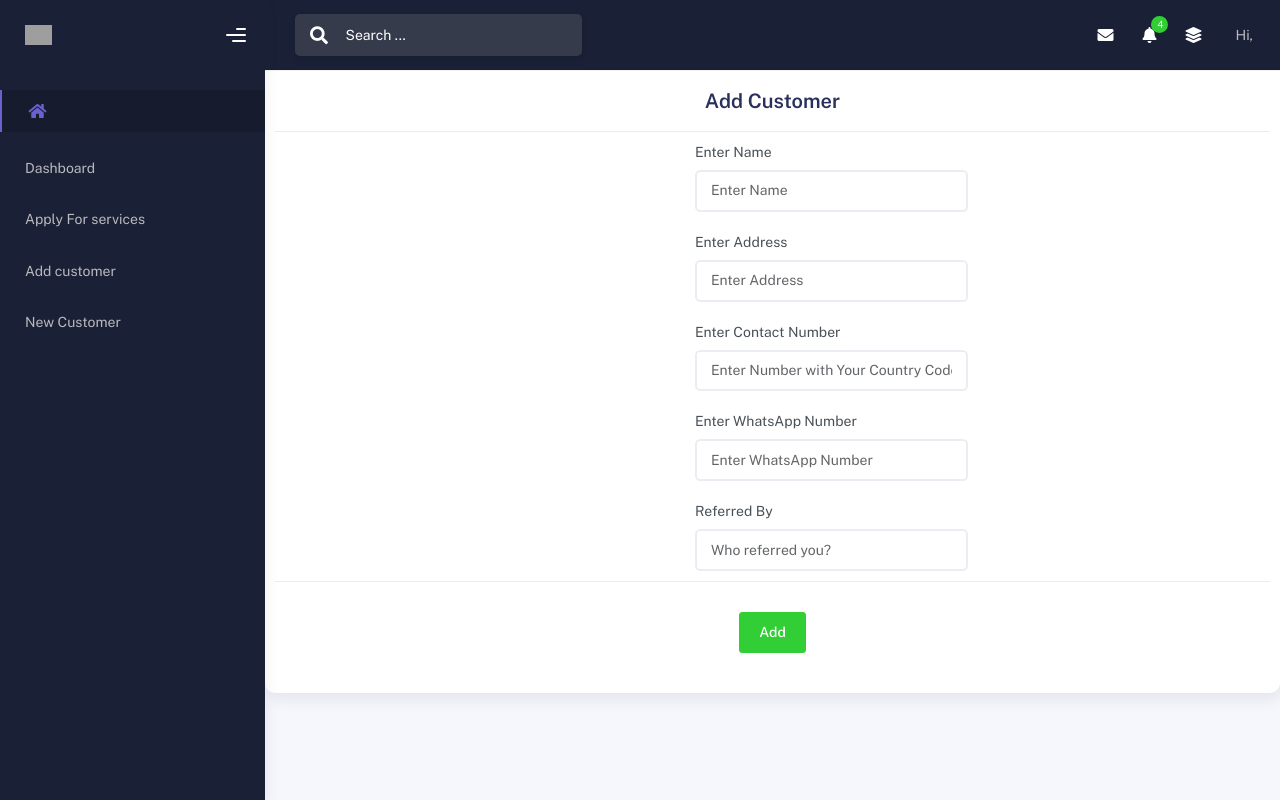
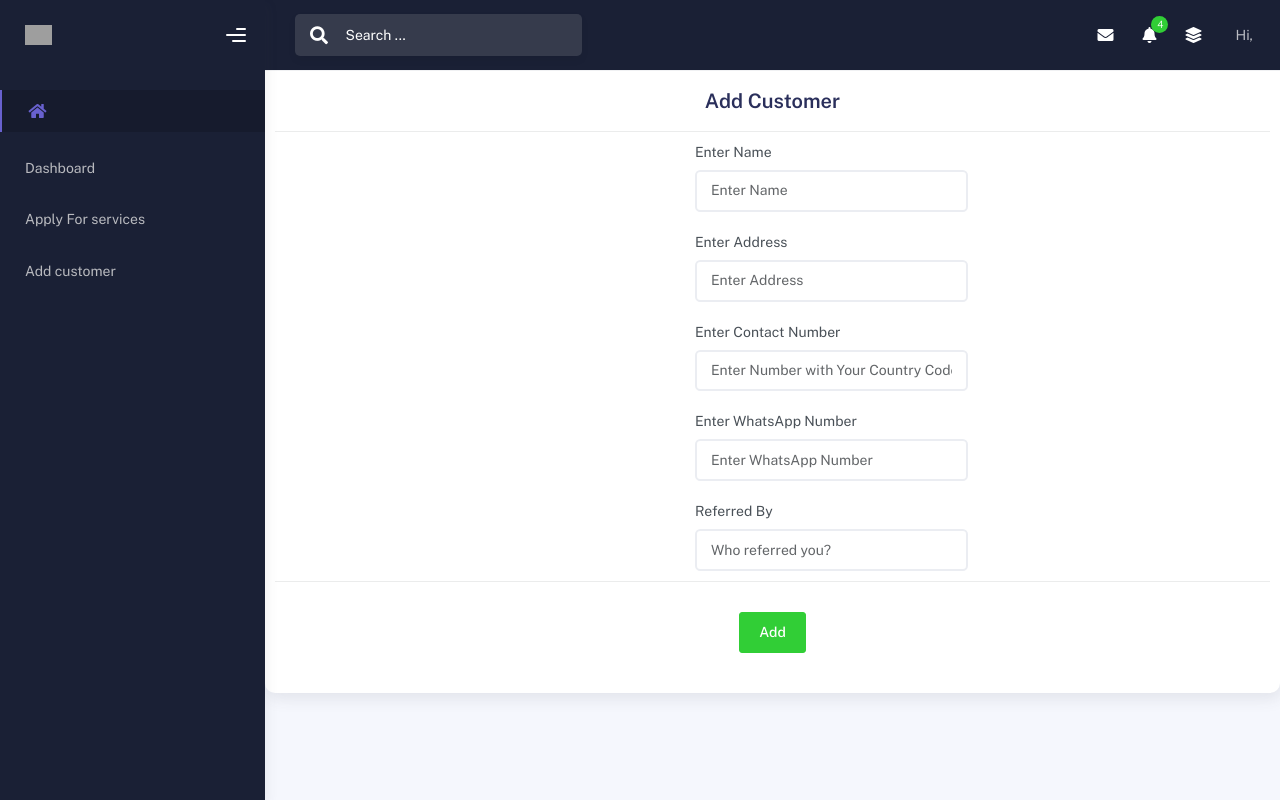
Before and after one commit to Rakesh9526/Velvetek_systems-, a Django app: page /user in a window 1280 px wide. Run offline with Django 5.2, Linux system fonts and the light colour scheme; some libraries are stand-ins or nearby versions; grey boxes are pictures that could not be loaded.

Commit message:
removed new customer

```diff
--- a/django/work/template/index.html
+++ b/django/work/template/index.html
@@ -137,9 +137,9 @@
                   <p><a href="{% url 'user' %}">Add customer</a></p>
               </li>
 
-                <li class="nav-item">
-                    <p><a href="{% url 'newcustomer' %}"> New Customer</a></p>
-                </li>
+<!--                <li class="nav-item">                  -->
+<!--                    <p><a href="{% url 'newcustomer' %}"> New Customer</a></p>           -->
+<!--                </li>-->
               </li>
 
 
```
Also changed, not shown: django/work/db.sqlite3.
